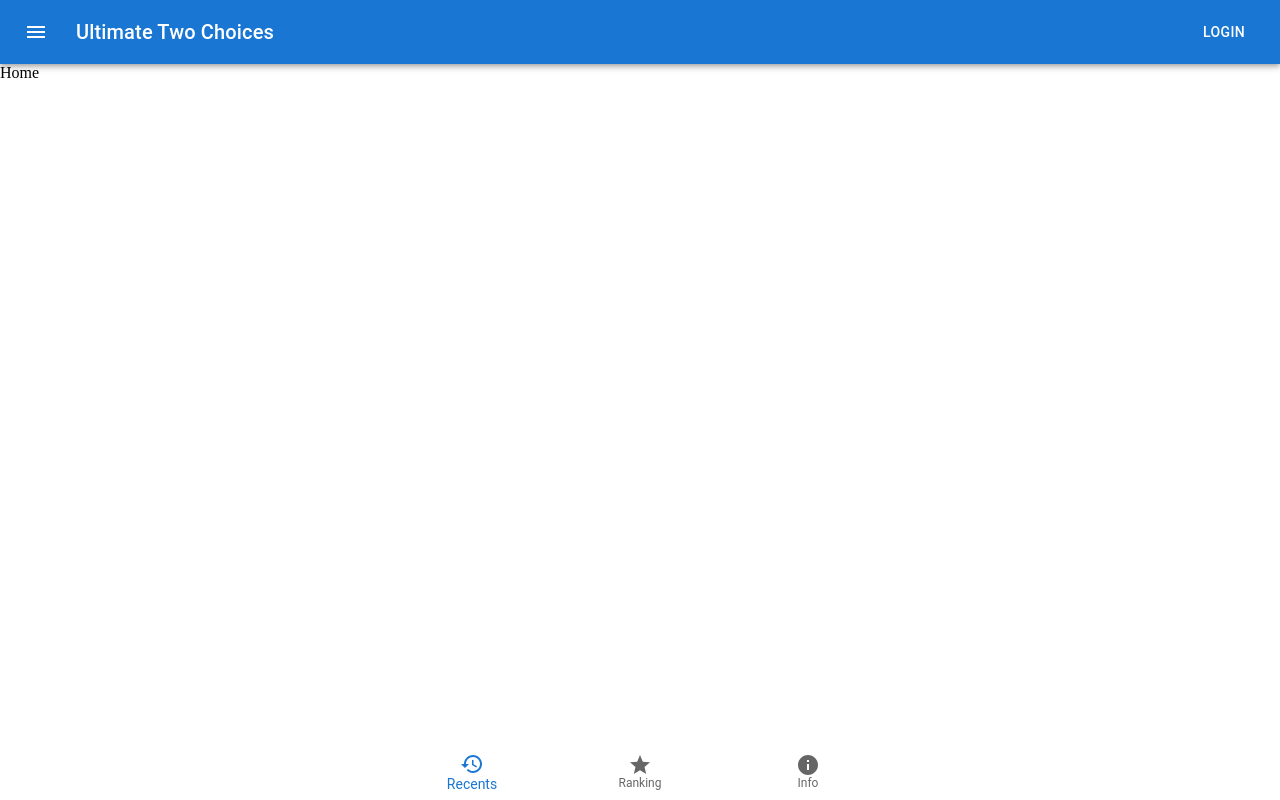
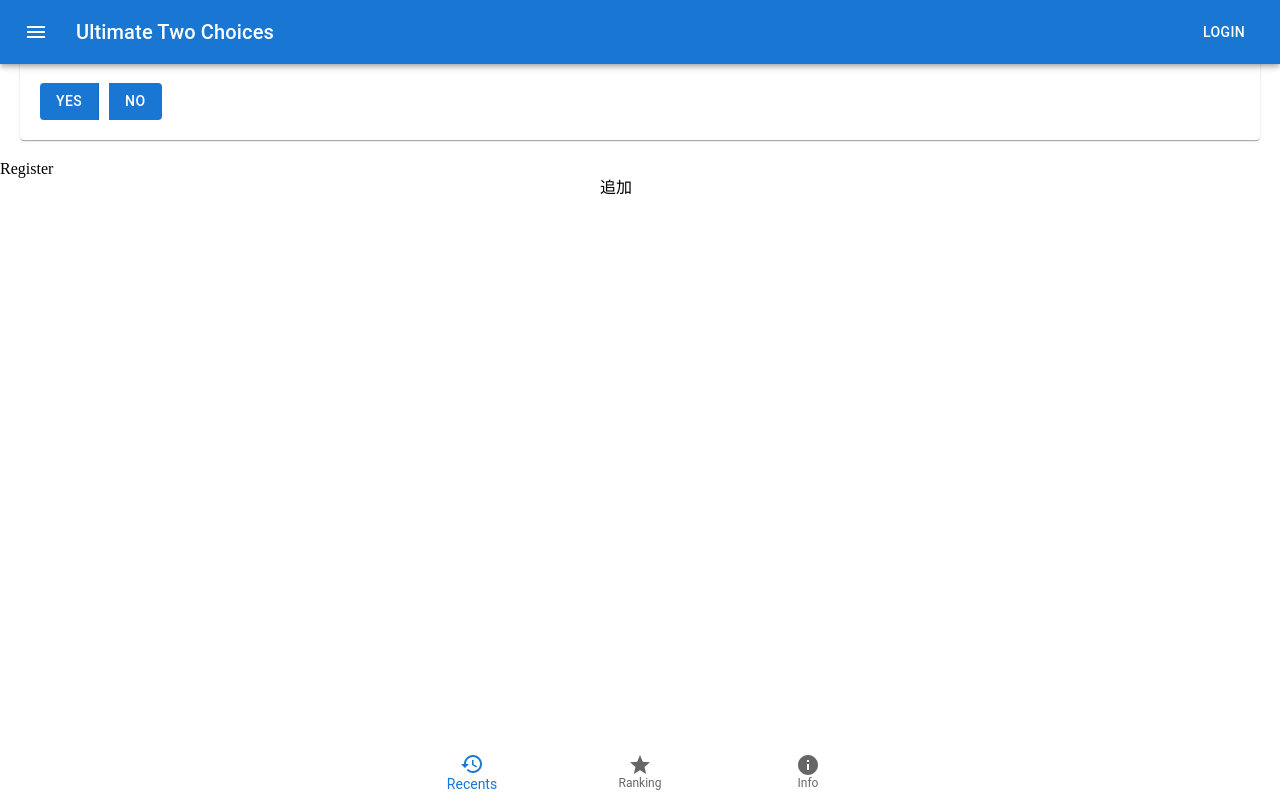
Before and after one commit to deguchi37458/50-50-app, a React (Create React App) app: page / in a window 1280 px wide. Built offline with nearby package versions, Linux system fonts and the light colour scheme.

Commit message:
update pages

```diff
--- a/src/App.jsx
+++ b/src/App.jsx
@@ -2,8 +2,9 @@ import React from "react"
 import { BrowserRouter, Routes, Route } from 'react-router-dom';
 
 import { Header } from "./components/Header"
-import Home from "./components/Home"
-import List from "./components/List"
+import Recents from "./components/Recents"
+import Ranking from "./components/Ranking"
+import Info from "./components/Info"
 import { Nav } from "./components/Nav"
 
 import "./assets/css/reset.min.css";
@@ -15,8 +16,9 @@ export const App = () => {
       <BrowserRouter>
         <Header />
         <Routes>
-          <Route exact path="/" element={<Home />} />
-          <Route path="/list" element={<List />} />
+          <Route exact path="/" element={<Recents />} />
+          <Route path="/ranking" element={<Ranking />} />
+          <Route path="/info" element={<Info />} />
         </Routes>
         <Nav />
       </BrowserRouter>
--- a/src/assets/css/List.scss
+++ b/src/assets/css/Recents.scss
@@ -1,6 +1,6 @@
 .swiper-slide {
   padding: 20px;
-  height: 90vh;
+  // height: 90vh;
 }
 .card {
   padding: 20px;
--- a/src/components/Header.jsx
+++ b/src/components/Header.jsx
@@ -7,11 +7,14 @@ import Button from '@mui/material/Button';
 import IconButton from '@mui/material/IconButton';
 import MenuIcon from '@mui/icons-material/Menu';
 
+import "../assets/css/Header.scss"
+
 export const Header = () => {
   return (
     <>
+      <div className="root">
         <Box sx={{ flexGrow: 1 }}>
-      <AppBar position="static">
+        <AppBar position="fixed">
           <Toolbar>
             <IconButton
               size="large"
@@ -29,6 +32,7 @@ export const Header = () => {
           </Toolbar>
         </AppBar>
         </Box>
+      </div>
     </>
   )
 }
--- a/src/components/Home.jsx
+++ b/src/components/Info.jsx
@@ -2,11 +2,11 @@ import React from "react";
 
 // import Register from "./Register"
 
-export default class Home extends React.Component {
+export default class Info extends React.Component {
   render() {
     return (
       <>
-        <h1>Home</h1>
+        <h1>Info</h1>
       </>
     );
   }
--- a/src/components/Nav.jsx
+++ b/src/components/Nav.jsx
@@ -22,7 +22,7 @@ export const Nav = () => {
         }}
       >
         <BottomNavigationAction label="Recents" icon={<RestoreIcon />} component={Link} to="/"/>
-        <BottomNavigationAction label="Ranking" icon={<StarIcon />} component={Link} to="/list"/>
+        <BottomNavigationAction label="Ranking" icon={<StarIcon />} component={Link} to="/ranking"/>
         <BottomNavigationAction label="Info" icon={<InfoIcon />} component={Link} to="/info"/>
       </BottomNavigation>
     </Box>
--- /dev/null
+++ b/src/components/Ranking.jsx
@@ -0,0 +1,13 @@
+import React from "react";
+
+// import Register from "./Register"
+
+export default class Ranking extends React.Component {
+  render() {
+    return (
+      <>
+        <h1>Ranking</h1>
+      </>
+    );
+  }
+}
--- a/src/components/List.jsx
+++ b/src/components/Recents.jsx
@@ -9,9 +9,9 @@ import { Swiper, SwiperSlide } from 'swiper/react';
 
 import 'swiper/css';
 
-import "../assets/css/List.scss"
+import "../assets/css/Recents.scss"
 
-export default class List extends React.Component {
+export default class Recents extends React.Component {
   constructor(props){
     super(props);
     this.state = {
```
Also changed, not shown: src/assets/css/Header.scss (added). Lines whose indentation alone changed are shown as unchanged.
